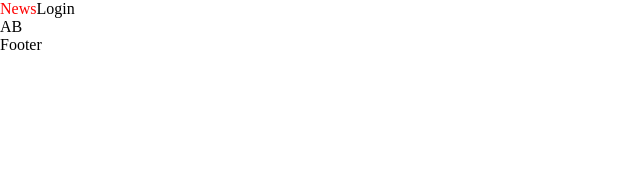
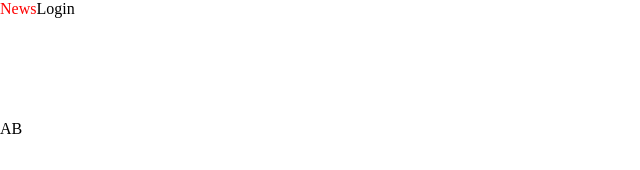
Before and after one commit to kyrylGlobal/Global-Trendline-Office-Server-Front, a React (Create React App) app: page /News in a window 1280 px wide. Shown: the top 170 px of the page, without its empty margins (0-640 px from the left). Built offline with nearby package versions, Linux system fonts and the light colour scheme.

Commit message:
Base structure of app using the StyledComponent

```diff
--- a/src/App.tsx
+++ b/src/App.tsx
@@ -1,23 +1,24 @@
-import Footer from "./components/Footer/Footer";
-import Header from "./components/Header/Header";
+import Footer from "./components/Footer";
+import Header from "./components/Header";
 import { BrowserRouter, Navigate, Route, Routes } from "react-router-dom";
 import { FC } from "react";
 import News from "./components/Pages/News/News";
+import AppStyledComponent from "./components/styles/Custom/AppStyledComponent.styled";
 
 const App:FC = () => {
   return (
-    <>
+    <AppStyledComponent headerHeight="15vh" mainHeight="minmax(85vh, auto)" footerHeight="10vh">
       <BrowserRouter>
         <Header />
-        <main className="main">
-        <Routes>
+        <main>
+          <Routes>
             <Route path="/" element={<Navigate  to="/News"/>} />
             <Route path="/News" element={<News />} />
           </Routes>
         </main>
         <Footer />
       </BrowserRouter>
-    </>
+    </AppStyledComponent>
   );
 }
 
--- a/src/components/Footer/Footer.tsx
+++ b/src/components/Footer.tsx
@@ -1,13 +1,14 @@
 import { FC } from "react";
+import FooterStyledComponent from "./styles/Custom/FooterStyledComponent.styled";
 
 const Footer:FC = () => {
 
     return(
-        <footer>
+        <FooterStyledComponent>
             <nav>
                 Footer
             </nav>
-        </footer>
+        </FooterStyledComponent>
     );
 }
 
--- a/src/components/Header/Header.tsx
+++ b/src/components/Header.tsx
@@ -1,9 +1,10 @@
 import { FC } from "react";
-import StyledNavLink from "../styles/StyledNavLink.styled";
+import StyledNavLink from "./styles/Reusable/StyledNavLink.styled";
+import HeaderStyledComponent from "./styles/Custom/HeaderStyledComponent.styled";
 
 const Header:FC = () => {
     return (
-        <header>
+        <HeaderStyledComponent>
             <nav>
                 <ul>
                     <li>
@@ -14,7 +15,7 @@ const Header:FC = () => {
                     </li>
                 </ul>
             </nav>
-        </header>
+        </HeaderStyledComponent>
     );
 }
 
--- /dev/null
+++ b/src/components/styles/Custom/AppStyledComponent.styled.tsx
@@ -0,0 +1,17 @@
+import styled from "styled-components";
+
+interface IAppStyledComponent{
+    headerHeight: string;
+    mainHeight: string;
+    footerHeight: string;
+}
+
+const AppStyledComponent = styled.div<IAppStyledComponent>`
+    display: grid;
+    grid-template-rows: ${({headerHeight, mainHeight, footerHeight}) => (
+        `${headerHeight} ${mainHeight} ${footerHeight}`
+    )};
+    box-sizing: border-box;
+`;
+
+export default AppStyledComponent;
--- /dev/null
+++ b/src/components/styles/Custom/FooterStyledComponent.styled.tsx
@@ -0,0 +1,17 @@
+import styled from "styled-components";
+
+const DEFAULT_BACKGROUND_COLOR: string = "white";
+
+interface IFooterStyledComponent{
+    height?: number;
+    backgroundColor?: string;
+}
+
+const FooterStyledComponent = styled.footer<IFooterStyledComponent>`
+    width: 100%;
+    height: 100%;
+    background-color: ${({backgroundColor}) => backgroundColor ? backgroundColor : DEFAULT_BACKGROUND_COLOR};
+    box-sizing: border-box;
+`;
+
+export default FooterStyledComponent;
--- /dev/null
+++ b/src/components/styles/Custom/HeaderStyledComponent.styled.tsx
@@ -0,0 +1,17 @@
+import styled from "styled-components";
+
+const DEFAULT_BACKGROUND_COLOR: string = "white";
+
+interface IHeaderStyledComponent{
+    height?: number;
+    backgroundColor?: string;
+}
+
+const HeaderStyledComponent = styled.header<IHeaderStyledComponent>`
+    width: 100%;
+    height: 100%;
+    background-color: ${({backgroundColor}) => backgroundColor ? backgroundColor : DEFAULT_BACKGROUND_COLOR};
+    box-sizing: border-box;
+`;
+
+export default HeaderStyledComponent;
--- /dev/null
+++ b/src/components/styles/Reusable/StyledNavLink.styled.tsx
@@ -0,0 +1,30 @@
+import { NavLink } from "react-router-dom";
+import styled from "styled-components";
+
+const DEFAULT_COLOR: string = "blue";
+const DEFAULT_DECORATION: string = "none";
+const DEFAULT_FONT_SIZE: number = 16;
+
+const DEFAULT_ACTIVE_COLOR: string = "red";
+const DEFAULT_ACTIVE_DECORATION: string = "none";
+
+interface IStyledNavLink{
+    color?: string;
+    decoration?: string;
+    activeColor?: string;
+    activeDecoration?: string;
+    fontSize?: number;
+}
+
+const StyledNavLink = styled(NavLink)<IStyledNavLink>`
+    color: ${props => props.color ? props.color : DEFAULT_COLOR};
+    text-decoration: ${({decoration}) => decoration ? decoration : DEFAULT_DECORATION};
+    font-size: ${ ({fontSize}) => (fontSize ? fontSize : DEFAULT_FONT_SIZE)};
+
+    &.active {
+        color: ${({activeColor}) => activeColor ? activeColor : DEFAULT_ACTIVE_COLOR};
+        text-decoration: ${({activeDecoration}) => activeDecoration ? activeDecoration : DEFAULT_ACTIVE_DECORATION};
+    };
+`;
+
+export default StyledNavLink;
--- a/src/components/styles/StyledNavLink.styled.tsx
+++ /dev/null
@@ -1,30 +0,0 @@
-import { NavLink } from "react-router-dom";
-import styled from "styled-components";
-
-const STATIC_COLOR: string = "blue";
-const STATIC_DECORATION: string = "none";
-const STATIC_FONT_SIZE: number = 16;
-
-const STATIC_ACTIVE_COLOR: string = "red";
-const STATIC_ACTIVE_DECORATION: string = "none";
-
-interface IStyledNavLink{
-    color?: string;
-    decoration?: string;
-    activeColor?: string;
-    activeDecoration?: string;
-    fontSize?: number;
-}
-
-const StyledNavLink = styled(NavLink)<IStyledNavLink>`
-    color: ${props => props.color ? props.color : STATIC_COLOR};
-    text-decoration: ${({decoration}) => decoration ? decoration : STATIC_DECORATION};
-    font-size: ${ ({fontSize}) => (fontSize ? fontSize : STATIC_FONT_SIZE)}${"px"};
-
-    &.active {
-        color: ${({activeColor}) => activeColor ? activeColor : STATIC_ACTIVE_COLOR};
-        text-decoration: ${({activeDecoration}) => activeDecoration ? activeDecoration : STATIC_ACTIVE_DECORATION};
-    };
-`;
-
-export default StyledNavLink;
```
